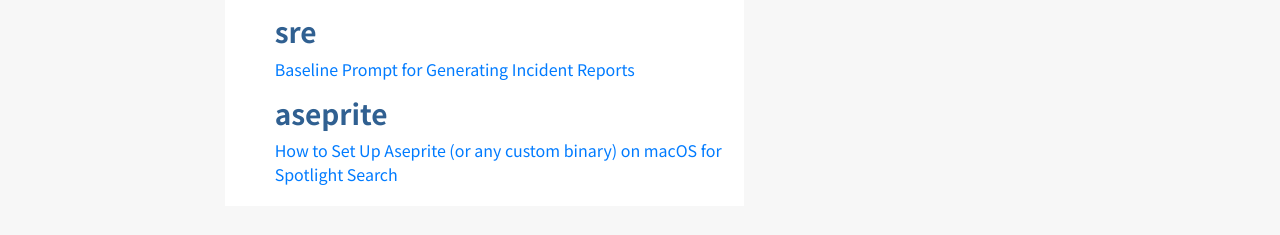
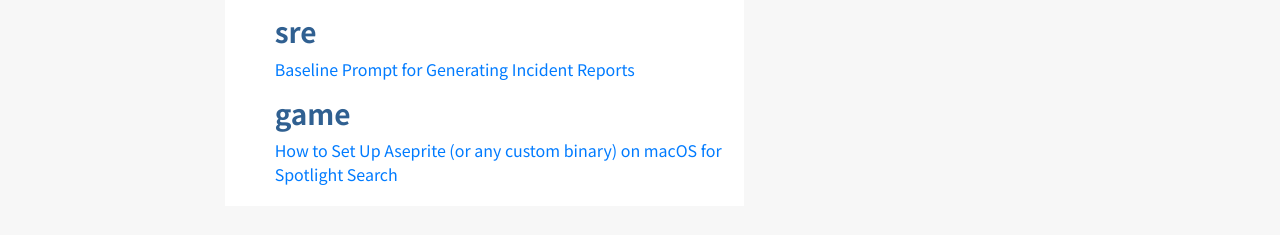
Before and after one commit to czhc/czhc.github.io, a Jekyll site: the page built from categories.html, in a window 1280 px wide. Shown: the part 961-1196 px from the top of the page. Built offline with Jekyll 4.4.1, drawn with Linux system fonts in a browser that asks for light colours; nearby versions of some CDN libraries.

Commit message:
Test backdated posts

```diff
--- a/collections/_posts/2025-04-20-how-to-set-up-aseprite-on-macos-for-spotlight-search.md
+++ b/collections/_posts/2025-04-19-how-to-set-up-aseprite-on-macos-for-spotlight-search.md
@@ -1,9 +1,9 @@
 ---
 title: How to Set Up Aseprite (or any custom binary) on macOS for Spotlight Search
 description: Enhance your workflow by making Aseprite instantly accessible without the need for terminal commands.
-categories: [aseprite]
+categories: [game]
 tags: [aseprite macOS spotlight devtools productivity tutorials]
-last_modified_at: "2025-04-20"
+last_modified_at: "2025-04-19"
 published: true
 ---
 
```
